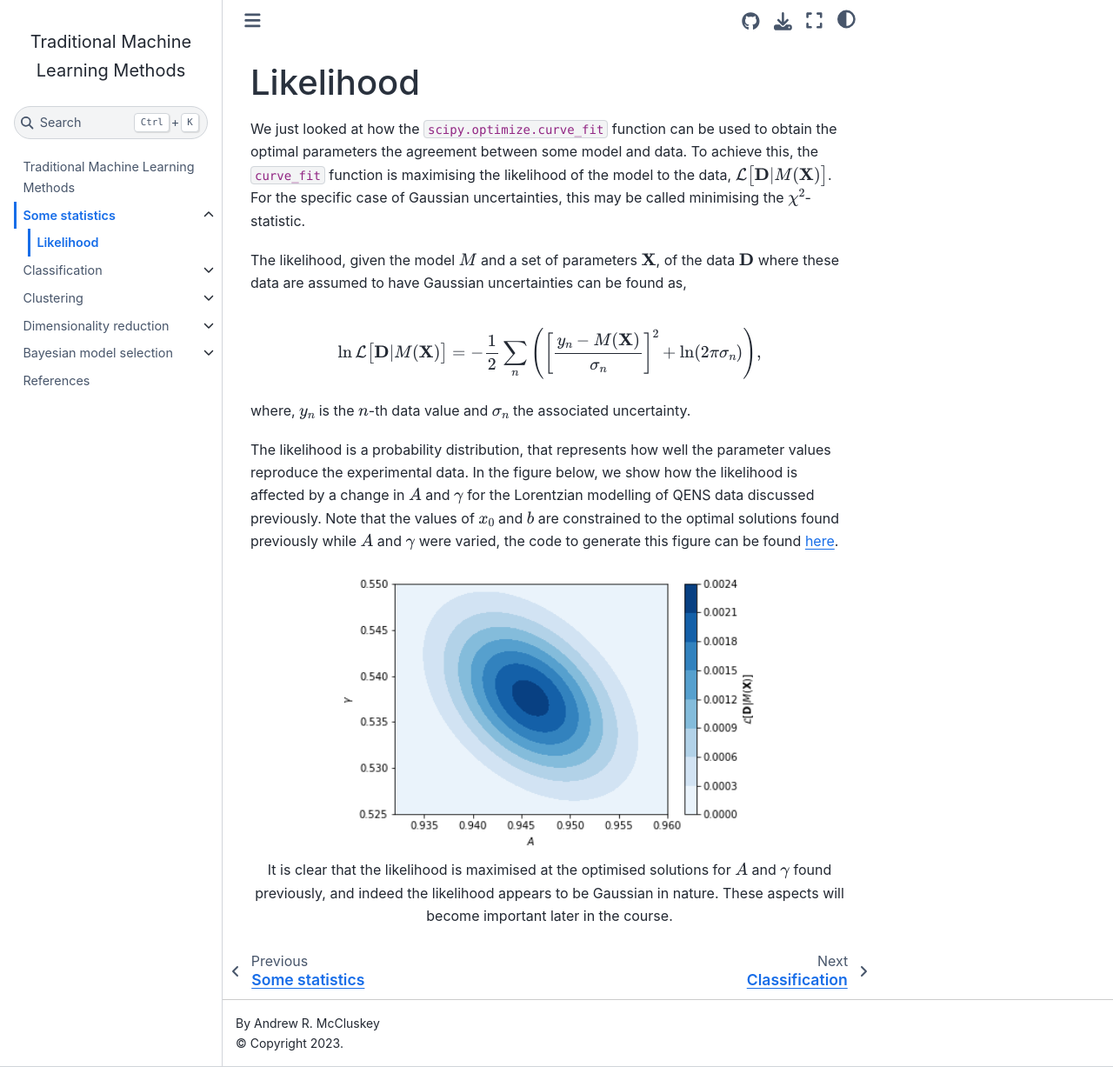
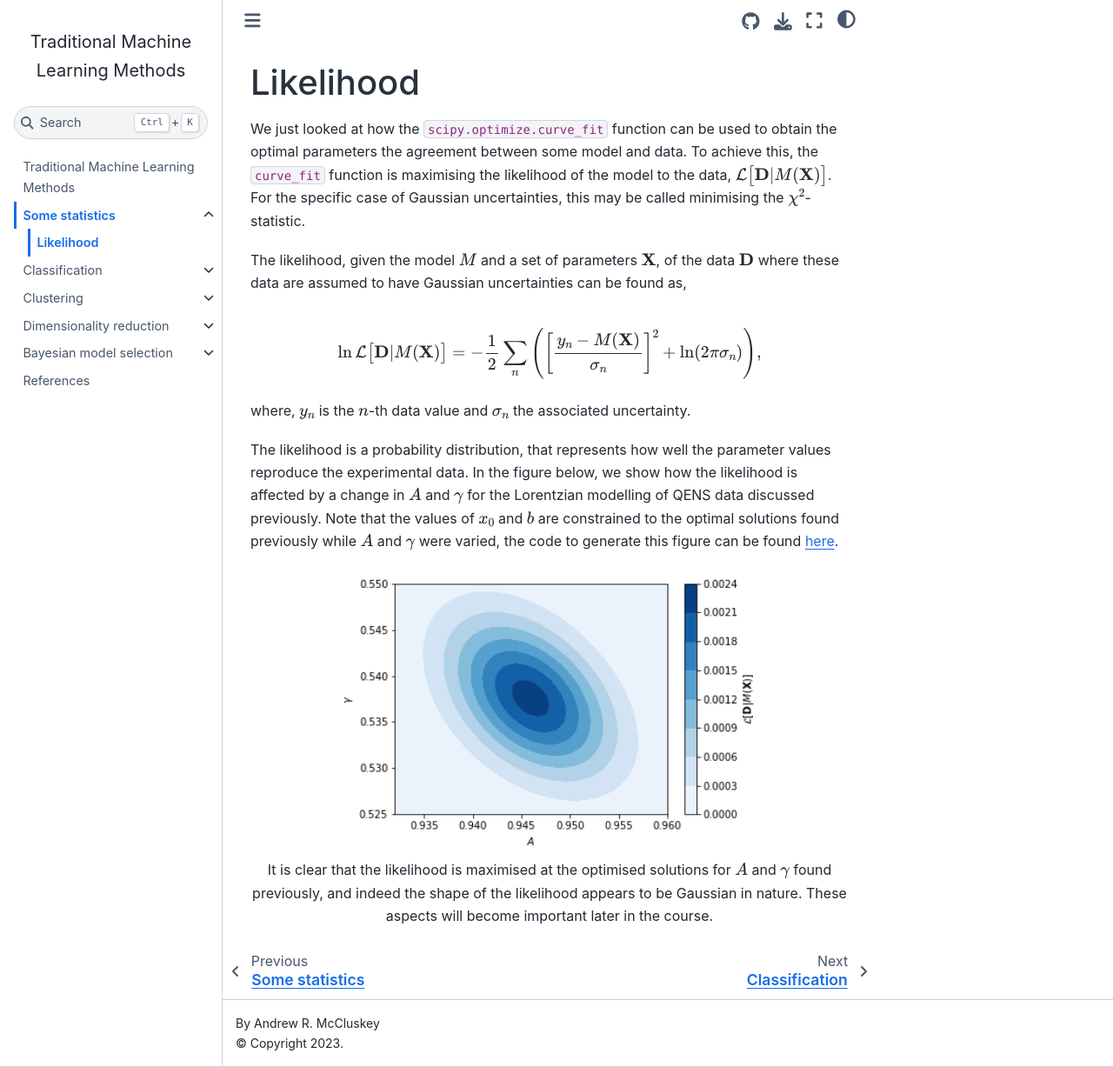
Before and after one commit to arm61/trad_ml_methods, a Jupyter Book: the page built from likelihood.md, in a window 1280 px wide and 1227 px high. Shown: the whole window at 87% size. Built offline with Jupyter Book 1.0.4 settings and Sphinx 7.4.7 and the Sphinx Book theme 1.1.4, drawn with Linux system fonts in a browser that asks for light colours.

Commit message:
wojtek comments

```diff
--- a/likelihood.md
+++ b/likelihood.md
@@ -18,5 +18,5 @@ Note that the values of $x_0$ and $b$ are constrained to the optimal solutions f
   <img src="https://github.com/arm61/trad_ml_methods/raw/main/likelihood_plot.png" alt="An example of a likelihood function, where $A$ and $\gamma$ are varied." class="bg-primary" width="500px">
 </center<br>
 
-It is clear that the likelihood is maximised at the optimised solutions for $A$ and $\gamma$ found previously, and indeed the likelihood appears to be Gaussian in nature.
+It is clear that the likelihood is maximised at the optimised solutions for $A$ and $\gamma$ found previously, and indeed the shape of the likelihood appears to be Gaussian in nature.
 These aspects will become important later in the course.
```
Also changed, not shown: clustering_exercise.ipynb, gmm.ipynb, wine_pca.ipynb.
